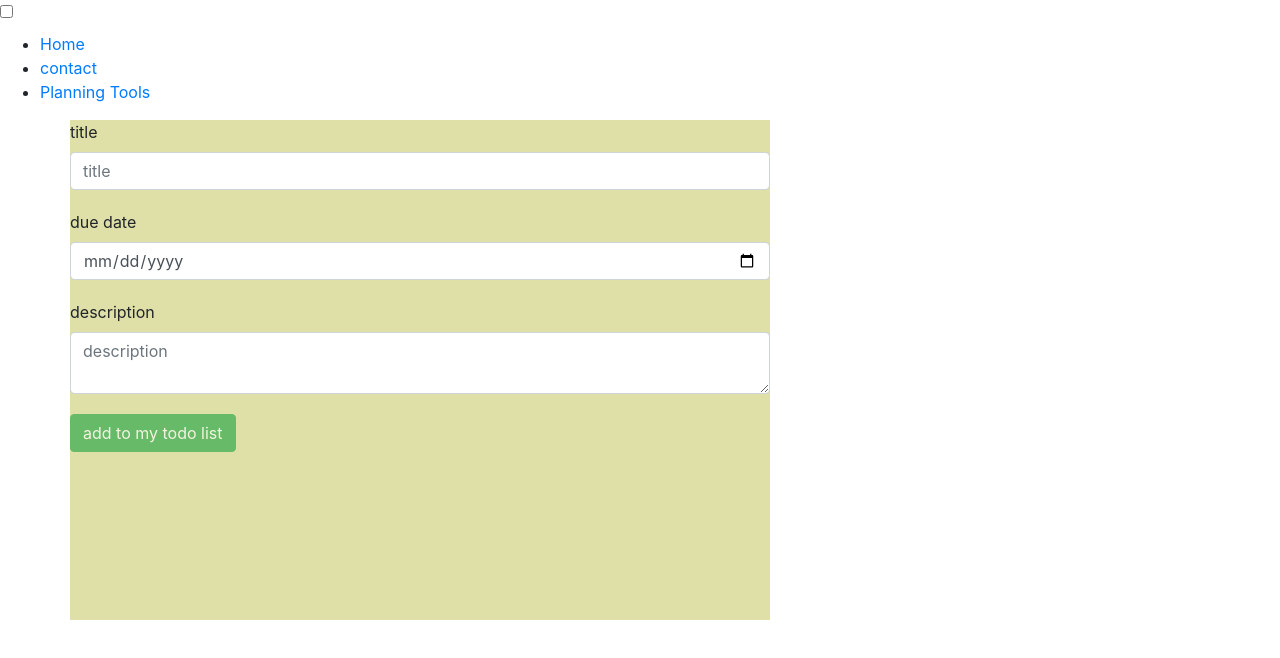
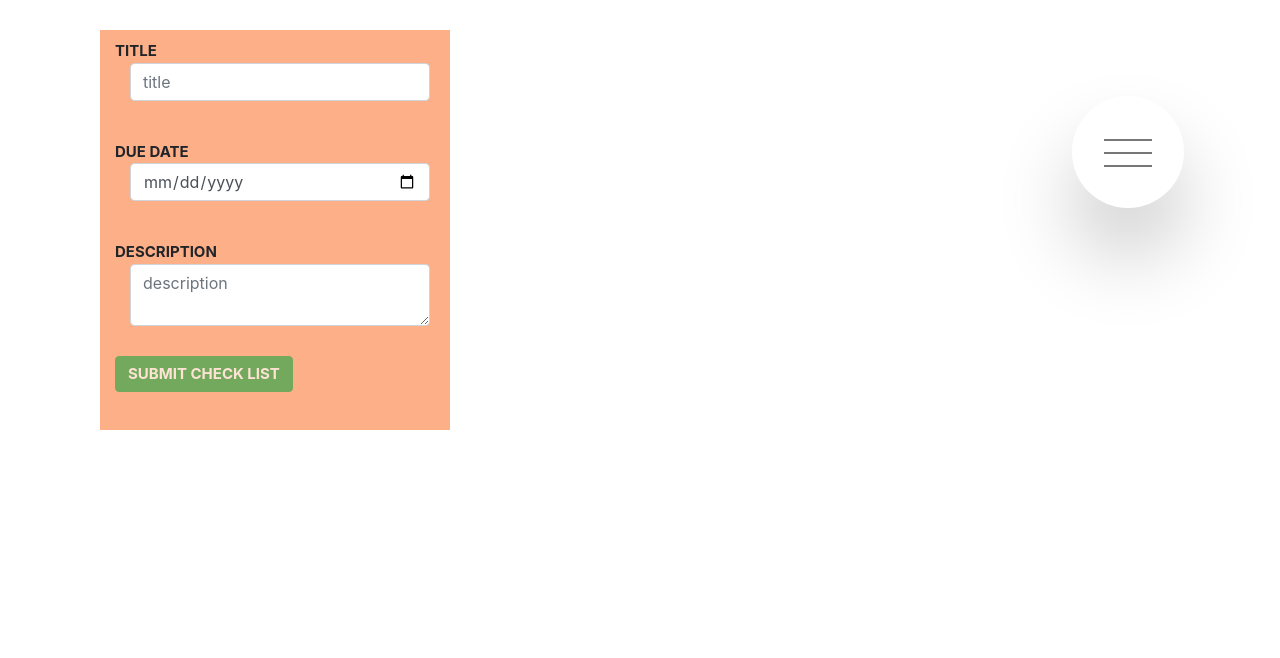
Before and after one commit to elhamposhtiban/Something-To-Remember, a React (Create React App) app in the folder client/: page / in a window 1280 px wide. Shown: the top 658 px of the page. Built offline with nearby package versions, Linux system fonts and the light colour scheme; no server answers.

Commit message:
working on style for form and result of form

```diff
--- a/client/src/App.js
+++ b/client/src/App.js
@@ -1,12 +1,16 @@
 import React from 'react';
 import Dolist from "./pages/doList"
 import Navbar from "./components/Navbar/index"
+import {Col,Row,Container} from "./components/Grid"
 
 function App() {
   return (
     <div>
       <Navbar/>
-      <Dolist/>
+      <Container>
+         <Dolist/>
+      </Container>
+
     </div>
 
   );
--- a/client/src/components/DolistResult/style.css
+++ b/client/src/components/DolistResult/style.css
@@ -1,3 +1,5 @@
 .ToDoList-card {
     width: 600px;
+    margin-top: 30px;
+    background-color: #ffa06f;
 }
--- a/client/src/components/FormDolist/index.js
+++ b/client/src/components/FormDolist/index.js
@@ -13,7 +13,7 @@ const FormDolist = (
       <form>
       <div className="form-group form-dolist">
 
-          <label className ="search-label" htmlFor="dolist">title</label>
+          <label className ="Dolist-label" htmlFor="dolist">title</label>
           <input
             id="dolist"
             name= "title"
@@ -24,7 +24,7 @@ const FormDolist = (
             placeholder="title"
           />
 
-          <label className ="search-label" htmlFor="datelist">due date</label>
+          <label className ="Dolist-label" htmlFor="datelist">due date</label>
           <input
             id="datelist"
             name= "date"
@@ -35,7 +35,7 @@ const FormDolist = (
             placeholder="date"
           />
 
-          <label className ="search-label" htmlFor="description">description</label>
+          <label className ="Dolist-label" htmlFor="description">description</label>
           <textarea
            className="form-control input-dolist"
            name="description"
@@ -48,8 +48,8 @@ const FormDolist = (
           <button
           disabled={!(doListInput.title && doListInput.description)}
           onClick= {handleFormSubmit}
-           className="btn btn-success search-btn">
-            add to my todo list
+          className="btn btn-success toDolist-btn">
+            submit check list
           </button>
 
       </div>
--- a/client/src/components/FormDolist/style.css
+++ b/client/src/components/FormDolist/style.css
@@ -1,11 +1,26 @@
 .form-dolist {
-    width: 700px;
-    height : 500px;
-    margin-bottom: 30px;
-    background-color:rgb(223, 223, 168);
+    width: 350px;
+    height : 400px;
+    margin-top: 30px;
+    background-color:#fdaf88;
 
 }
 
 .input-dolist {
-    margin-bottom: 20px;
+    margin: 0 0 30px 30px;
+    width: 300px;
 }
+
+.toDolist-btn {
+    margin-left: 15px;
+    font-size: 15px;
+    text-transform: uppercase;
+    font-weight: 700;
+}
+
+.Dolist-label {
+    margin: 10px 0 0 15px;
+    font-size: 15px;
+    text-transform: uppercase;
+    font-weight: 700;
+}
--- a/client/src/components/Navbar/index.js
+++ b/client/src/components/Navbar/index.js
@@ -1,5 +1,7 @@
 import React from "react";
-import "../../sass"
+// import "../../sass/layout"
+// import "../../sass/abstracts"
+import "./style.css"
 
 
 
--- /dev/null
+++ b/client/src/components/Navbar/style.css
@@ -0,0 +1,108 @@
+
+.navigation__checkbox {
+    display: none; }
+
+  .navigation__button {
+    background-color: #fff;
+    height: 7rem;
+    width: 7rem;
+    position: fixed;
+    top: 6rem;
+    right: 6rem;
+    border-radius: 50%;
+    z-index: 2000;
+    box-shadow: 0 3rem 5rem rgba(0, 0, 0, 0.2);
+    text-align: center;
+    cursor: pointer; }
+
+  .navigation__background {
+    height: 6rem;
+    width: 6rem;
+    border-radius: 50%;
+    position: fixed;
+    top: 6.5rem;
+    right: 6.5rem;
+    background-image: radial-gradient(#ffd6a0, #ffa06f);
+    z-index: 1000;
+    transition: transform 0.8s cubic-bezier(0.86, 0, 0.07, 1); }
+
+  .navigation__nav {
+    height: 100vh;
+    width: 0;
+    position: fixed;
+    top: 0;
+    right: 0;
+    z-index: 1500;
+    opacity: 0;
+    transition: all 0.8s cubic-bezier(0.68, -0.55, 0.265, 1.55); }
+
+  .navigation__list {
+    position: absolute;
+    width: 100%;
+    top: 50%;
+    left: 50%;
+    transform: translate(-50%, -50%);
+    text-align: center;
+    list-style: none; }
+
+  .navigation__item {
+    margin: 1rem; }
+
+  .navigation__link:link, .navigation__link:visited {
+    display: inline-block;
+    font-size: 3rem;
+    font-weight: 300;
+    padding: 1rem 2rem;
+    color: #fff;
+    text-decoration: none;
+    text-transform: uppercase;
+    background-image: linear-gradient(120deg, transparent 0%, transparent 50%, #fff 50%);
+    background-size: 220%;
+    transition: all  0.4s; }
+
+  .navigation__link:hover, .navigation__link:active {
+    background-position: 100%;
+    color: #fdaf88;
+    transform: translateX(1rem); }
+
+  .navigation__checkbox:checked ~ .navigation__background {
+    transform: scale(60); }
+
+  .navigation__checkbox:checked ~ .navigation__nav {
+    opacity: 1;
+    width: 100%; }
+
+  .navigation__icon {
+    position: relative;
+    margin-top: 3.5rem; }
+    .navigation__icon, .navigation__icon::after, .navigation__icon::before {
+      width: 3rem;
+      height: 2px;
+      background-color: #777;
+      display: inline-block; }
+    .navigation__icon::after, .navigation__icon::before {
+      content: "";
+      position: absolute;
+      left: 0;
+      transition: all .2s; }
+    .navigation__icon::before {
+      top: -.8rem; }
+    .navigation__icon::after {
+      top: .8rem; }
+
+  .navigation__button:hover .navigation__icon::before {
+    top: -1rem; }
+
+  .navigation__button:hover .navigation__icon::after {
+    top: 1rem; }
+
+  .navigation__checkbox:checked + .navigation__button .navigation__icon {
+    background-color: transparent; }
+
+  .navigation__checkbox:checked + .navigation__button .navigation__icon::before {
+    top: 0;
+    transform: rotate(135deg); }
+
+  .navigation__checkbox:checked + .navigation__button .navigation__icon::after {
+    top: 0;
+    transform: rotate(-135deg); }
--- a/client/src/pages/doList.js
+++ b/client/src/pages/doList.js
@@ -74,7 +74,7 @@ const Dolist = () => {
     return (
         <Container>
         <Row>
-            <Col size=" ms-12">
+            <Col size=" md-4">
                 <FormDolist
                 doListInput = {doListInput}
                 handleInputChange = {handleInputChange}
@@ -82,7 +82,7 @@ const Dolist = () => {
                 />
             </Col>
 
-            <Col size="md-12">
+            <Col size="md-8">
             {doList.length ?
             <DolistResult
              doList={doList}
```
